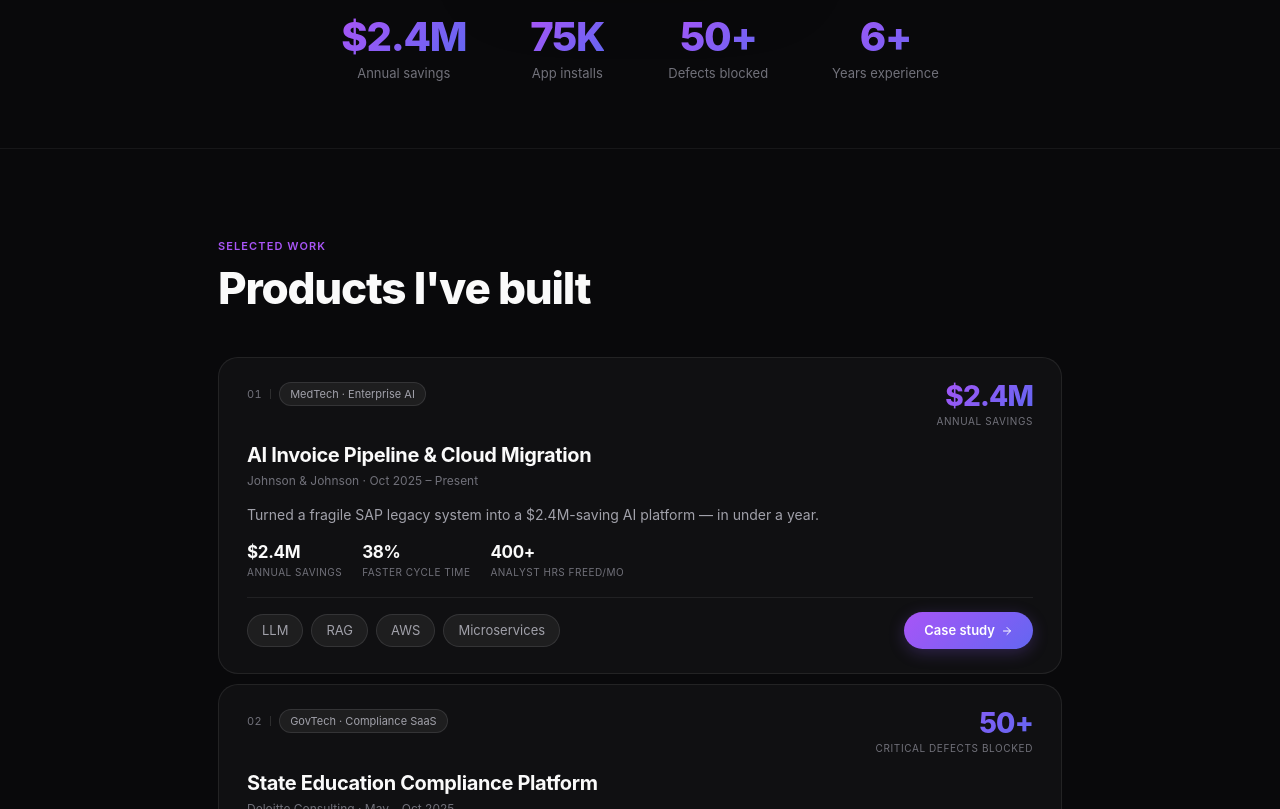
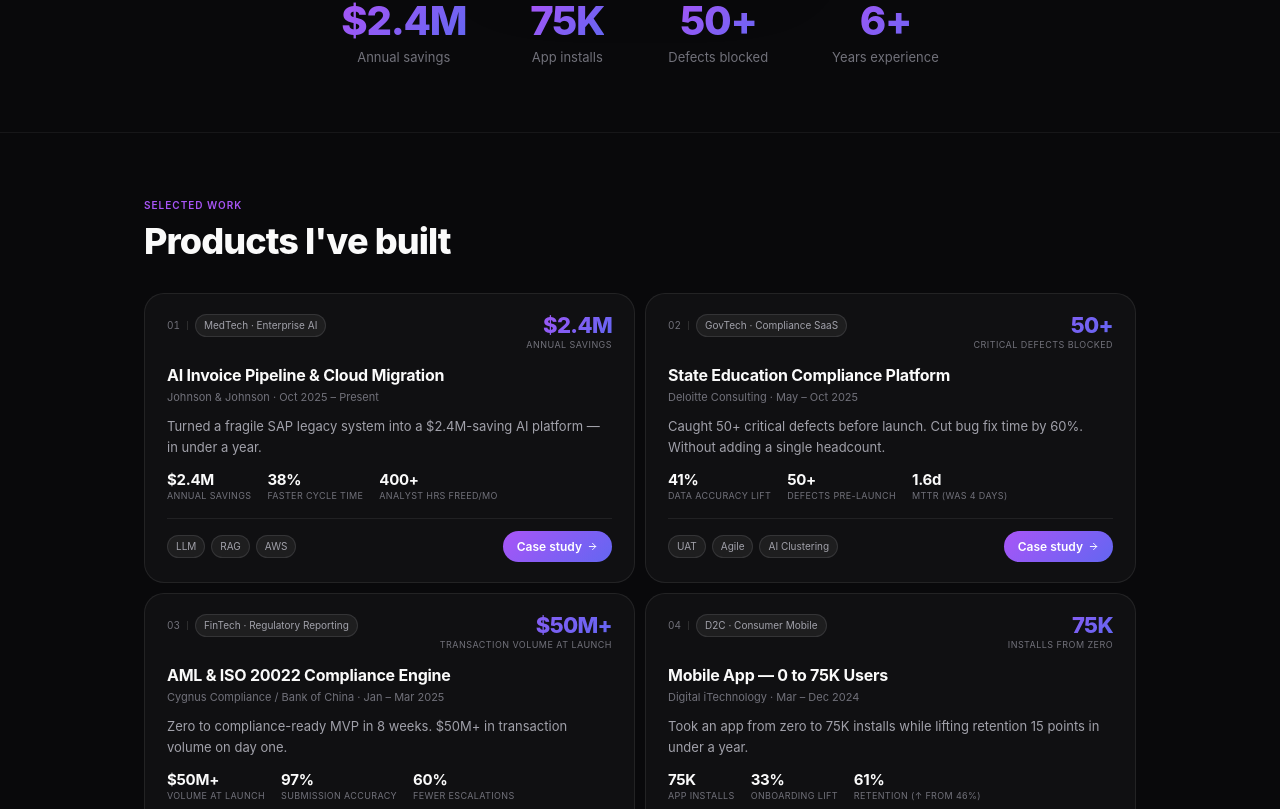
Before and after one commit to shubhamshrivastava11/shubham-portfolio, a React (Vite) app: page / in a window 1280 px wide. Shown: the part 991-1800 px from the top of the page. Built offline with nearby package versions, Linux system fonts and the light colour scheme.

Commit message:
2-col card grid, aggressive spacing compression
Co-Authored-By: Claude Sonnet 4.6 <noreply@anthropic.com>

```diff
--- a/src/App.jsx
+++ b/src/App.jsx
@@ -169,9 +169,9 @@ const up = (delay = 0) => ({
 
 /* ── Section header ── */
 const SH = ({ eyebrow, title }) => (
-  <div style={{ marginBottom: '44px' }}>
-    <p style={{ fontSize: '0.6875rem', fontWeight: 600, color: C.purple, textTransform: 'uppercase', letterSpacing: '0.1em', marginBottom: '10px' }}>{eyebrow}</p>
-    <h2 style={{ fontSize: 'clamp(1.875rem,4vw,2.75rem)', fontWeight: 800, color: C.text, letterSpacing: '-0.028em', lineHeight: 1.08 }}>{title}</h2>
+  <div style={{ marginBottom: '32px' }}>
+    <p style={{ fontSize: '0.625rem', fontWeight: 600, color: C.purple, textTransform: 'uppercase', letterSpacing: '0.1em', marginBottom: '8px' }}>{eyebrow}</p>
+    <h2 style={{ fontSize: 'clamp(1.5rem,3.5vw,2.25rem)', fontWeight: 800, color: C.text, letterSpacing: '-0.025em', lineHeight: 1.1 }}>{title}</h2>
   </div>
 );
 
@@ -201,7 +201,7 @@ export default function App() {
 
       {/* ── HERO ── */}
       <section style={{ background: C.bg, paddingTop: '0' }}>
-        <div style={{ maxWidth: '760px', margin: '0 auto', padding: '108px 28px 0', textAlign: 'center' }}>
+        <div style={{ maxWidth: '680px', margin: '0 auto', padding: '92px 24px 0', textAlign: 'center' }}>
 
           {/* Available badge */}
           <motion.div {...up(0)} style={{ display: 'inline-flex', alignItems: 'center', gap: '8px', marginBottom: '24px', background: 'rgba(168,85,247,0.08)', border: '1px solid rgba(168,85,247,0.22)', borderRadius: '980px', padding: '6px 16px' }}>
@@ -277,72 +277,76 @@ export default function App() {
       </section>
 
       {/* ── WORK ── */}
-      <section id="work" style={{ background: C.bg, padding: '88px 0', borderTop: '1px solid rgba(255,255,255,0.06)' }}>
-        <div style={{ maxWidth: '900px', margin: '0 auto', padding: '0 28px' }}>
+      <section id="work" style={{ background: C.bg, padding: '64px 0', borderTop: '1px solid rgba(255,255,255,0.06)' }}>
+        <div style={{ maxWidth: '1040px', margin: '0 auto', padding: '0 24px' }}>
           <motion.div {...up(0)}>
             <SH eyebrow="Selected Work" title="Products I've built"/>
           </motion.div>
 
-          <div style={{ display: 'flex', flexDirection: 'column', gap: '10px' }}>
-            {projects.map((p, i) => (
-              <motion.article key={i} {...up(i * 0.05)} className="glass-card" style={{ padding: '24px 28px' }}>
+          <div className="grid grid-cols-1 md:grid-cols-2" style={{ gap: '10px' }}>
+            {projects.map((p, i) => {
+              const isLastOdd = i === projects.length - 1 && projects.length % 2 !== 0;
+              return (
+                <motion.article key={i} {...up(i * 0.04)} className="glass-card"
+                  style={{ padding: '20px 22px', display: 'flex', flexDirection: 'column', gridColumn: isLastOdd ? 'span 2 / span 2' : undefined }}>
 
-                {/* Top row */}
-                <div style={{ display: 'flex', justifyContent: 'space-between', alignItems: 'flex-start', marginBottom: '14px' }}>
-                  <div style={{ display: 'flex', alignItems: 'center', gap: '8px' }}>
-                    <span style={{ fontSize: '0.6875rem', color: C.subtle, fontVariantNumeric: 'tabular-nums', letterSpacing: '0.04em' }}>{p.index}</span>
-                    <span style={{ width: '1px', height: '10px', background: 'rgba(255,255,255,0.12)' }}/>
-                    <span className="pill-tag" style={{ fontSize: '0.6875rem', padding: '2px 10px' }}>{p.tag}</span>
+                  {/* Top: index/tag + metric */}
+                  <div style={{ display: 'flex', justifyContent: 'space-between', alignItems: 'flex-start', marginBottom: '12px' }}>
+                    <div style={{ display: 'flex', alignItems: 'center', gap: '7px' }}>
+                      <span style={{ fontSize: '0.625rem', color: C.subtle, fontVariantNumeric: 'tabular-nums' }}>{p.index}</span>
+                      <span style={{ width: '1px', height: '9px', background: 'rgba(255,255,255,0.12)' }}/>
+                      <span className="pill-tag" style={{ fontSize: '0.625rem', padding: '2px 8px' }}>{p.tag}</span>
                     </div>
                     <div style={{ textAlign: 'right' }}>
-                    <p style={{ fontSize: 'clamp(1.25rem,3vw,1.75rem)', fontWeight: 800, letterSpacing: '-0.03em', lineHeight: 1, ...G }}>{p.heroValue}</p>
-                    <p style={{ fontSize: '0.625rem', color: C.subtle, marginTop: '3px', textTransform: 'uppercase', letterSpacing: '0.06em' }}>{p.heroLabel}</p>
+                      <p style={{ fontSize: '1.375rem', fontWeight: 800, letterSpacing: '-0.03em', lineHeight: 1, ...G }}>{p.heroValue}</p>
+                      <p style={{ fontSize: '0.5625rem', color: C.subtle, marginTop: '2px', textTransform: 'uppercase', letterSpacing: '0.05em' }}>{p.heroLabel}</p>
                     </div>
                   </div>
 
                   {/* Title */}
-                <h3 style={{ fontSize: 'clamp(1rem,2.2vw,1.25rem)', fontWeight: 700, color: C.text, letterSpacing: '-0.018em', lineHeight: 1.25, marginBottom: '3px' }}>{p.title}</h3>
-                <p style={{ fontSize: '0.75rem', color: C.subtle, marginBottom: '12px' }}>{p.company} · {p.period}</p>
+                  <h3 style={{ fontSize: '1rem', fontWeight: 700, color: C.text, letterSpacing: '-0.015em', lineHeight: 1.3, marginBottom: '2px' }}>{p.title}</h3>
+                  <p style={{ fontSize: '0.6875rem', color: C.subtle, marginBottom: '10px' }}>{p.company} · {p.period}</p>
 
                   {/* Hook */}
-                <p style={{ fontSize: '0.875rem', color: C.muted, lineHeight: 1.65, marginBottom: '18px' }}>{p.hook}</p>
+                  <p style={{ fontSize: '0.8125rem', color: C.muted, lineHeight: 1.6, marginBottom: '14px', flex: 1 }}>{p.hook}</p>
 
-                {/* Metrics */}
-                <div style={{ display: 'flex', flexWrap: 'wrap', gap: '20px', marginBottom: '16px' }}>
+                  {/* Metrics row */}
+                  <div style={{ display: 'flex', gap: '16px', marginBottom: '14px' }}>
                     {p.metrics.map((m, j) => (
                       <div key={j}>
-                      <p style={{ fontSize: '1.0625rem', fontWeight: 700, color: C.text, letterSpacing: '-0.02em', lineHeight: 1 }}>{m.value}</p>
-                      <p style={{ fontSize: '0.625rem', color: C.subtle, marginTop: '3px', textTransform: 'uppercase', letterSpacing: '0.05em' }}>{m.label}</p>
+                        <p style={{ fontSize: '0.9375rem', fontWeight: 700, color: C.text, letterSpacing: '-0.018em', lineHeight: 1 }}>{m.value}</p>
+                        <p style={{ fontSize: '0.5625rem', color: C.subtle, marginTop: '2px', textTransform: 'uppercase', letterSpacing: '0.04em' }}>{m.label}</p>
                       </div>
                     ))}
                   </div>
 
-                <div className="divider" style={{ marginBottom: '14px' }}/>
+                  <div className="divider" style={{ marginBottom: '12px' }}/>
 
                   {/* Tags + CTA */}
-                <div style={{ display: 'flex', flexWrap: 'wrap', alignItems: 'center', gap: '8px' }}>
-                  {p.tags.slice(0, 4).map(t => <span key={t} className="pill-tag">{t}</span>)}
+                  <div style={{ display: 'flex', flexWrap: 'wrap', alignItems: 'center', gap: '6px' }}>
+                    {p.tags.slice(0, 3).map(t => <span key={t} className="pill-tag" style={{ fontSize: '0.625rem', padding: '2px 8px' }}>{t}</span>)}
                     {p.slug && (
                       <Link to={`/case/${p.slug}`}
-                      style={{ marginLeft: 'auto', display: 'inline-flex', alignItems: 'center', gap: '6px', background: GRAD, color: '#fff', fontSize: '0.8125rem', fontWeight: 600, padding: '8px 20px', borderRadius: '980px', textDecoration: 'none', boxShadow: '0 4px 16px rgba(139,92,246,0.25)' }}>
-                      Case study <ArrowRight size={12}/>
+                        style={{ marginLeft: 'auto', display: 'inline-flex', alignItems: 'center', gap: '5px', background: GRAD, color: '#fff', fontSize: '0.75rem', fontWeight: 600, padding: '6px 14px', borderRadius: '980px', textDecoration: 'none' }}>
+                        Case study <ArrowRight size={11}/>
                       </Link>
                     )}
                     {p.url && (
                       <a href={p.url} target="_blank" rel="noopener noreferrer"
-                      style={{ marginLeft: p.slug ? '0' : 'auto', display: 'inline-flex', alignItems: 'center', gap: '6px', background: GRAD, color: '#fff', fontSize: '0.8125rem', fontWeight: 600, padding: '8px 20px', borderRadius: '980px', textDecoration: 'none', boxShadow: '0 4px 16px rgba(139,92,246,0.25)' }}>
-                      Live site <ArrowRight size={12}/>
+                        style={{ marginLeft: p.slug ? '0' : 'auto', display: 'inline-flex', alignItems: 'center', gap: '5px', background: GRAD, color: '#fff', fontSize: '0.75rem', fontWeight: 600, padding: '6px 14px', borderRadius: '980px', textDecoration: 'none' }}>
+                        Live site <ArrowRight size={11}/>
                       </a>
                     )}
                   </div>
                 </motion.article>
-            ))}
+              );
+            })}
           </div>
         </div>
       </section>
 
       {/* ── EXPERIENCE ── */}
-      <section id="experience" style={{ background: C.bg, padding: '88px 0', borderTop: '1px solid rgba(255,255,255,0.06)' }}>
+      <section id="experience" style={{ background: C.bg, padding: '64px 0', borderTop: '1px solid rgba(255,255,255,0.06)' }}>
         <div style={{ maxWidth: '900px', margin: '0 auto', padding: '0 28px' }}>
           <motion.div {...up(0)}>
             <SH eyebrow="Experience & Education" title="Career timeline"/>
@@ -396,7 +400,7 @@ export default function App() {
       </section>
 
       {/* ── SKILLS ── */}
-      <section id="skills" style={{ background: C.bg, padding: '88px 0', borderTop: '1px solid rgba(255,255,255,0.06)' }}>
+      <section id="skills" style={{ background: C.bg, padding: '64px 0', borderTop: '1px solid rgba(255,255,255,0.06)' }}>
         <div style={{ maxWidth: '900px', margin: '0 auto', padding: '0 28px' }}>
           <motion.div {...up(0)}>
             <SH eyebrow="Skills & Tools" title="What I work with"/>
@@ -427,7 +431,7 @@ export default function App() {
       </section>
 
       {/* ── CTA ── */}
-      <section style={{ background: C.bg, padding: '100px 28px', textAlign: 'center', borderTop: '1px solid rgba(255,255,255,0.06)' }}>
+      <section style={{ background: C.bg, padding: '72px 24px', textAlign: 'center', borderTop: '1px solid rgba(255,255,255,0.06)' }}>
         <motion.div {...up(0)} style={{ maxWidth: '520px', margin: '0 auto' }}>
           <p style={{ fontSize: '0.625rem', fontWeight: 600, color: C.subtle, textTransform: 'uppercase', letterSpacing: '0.1em', marginBottom: '14px' }}>Let's talk</p>
           <h2 style={{ fontSize: 'clamp(2rem,5vw,3.25rem)', fontWeight: 800, letterSpacing: '-0.028em', lineHeight: 1.1, marginBottom: '14px' }}>
```
Lines whose indentation alone changed are shown as unchanged.
